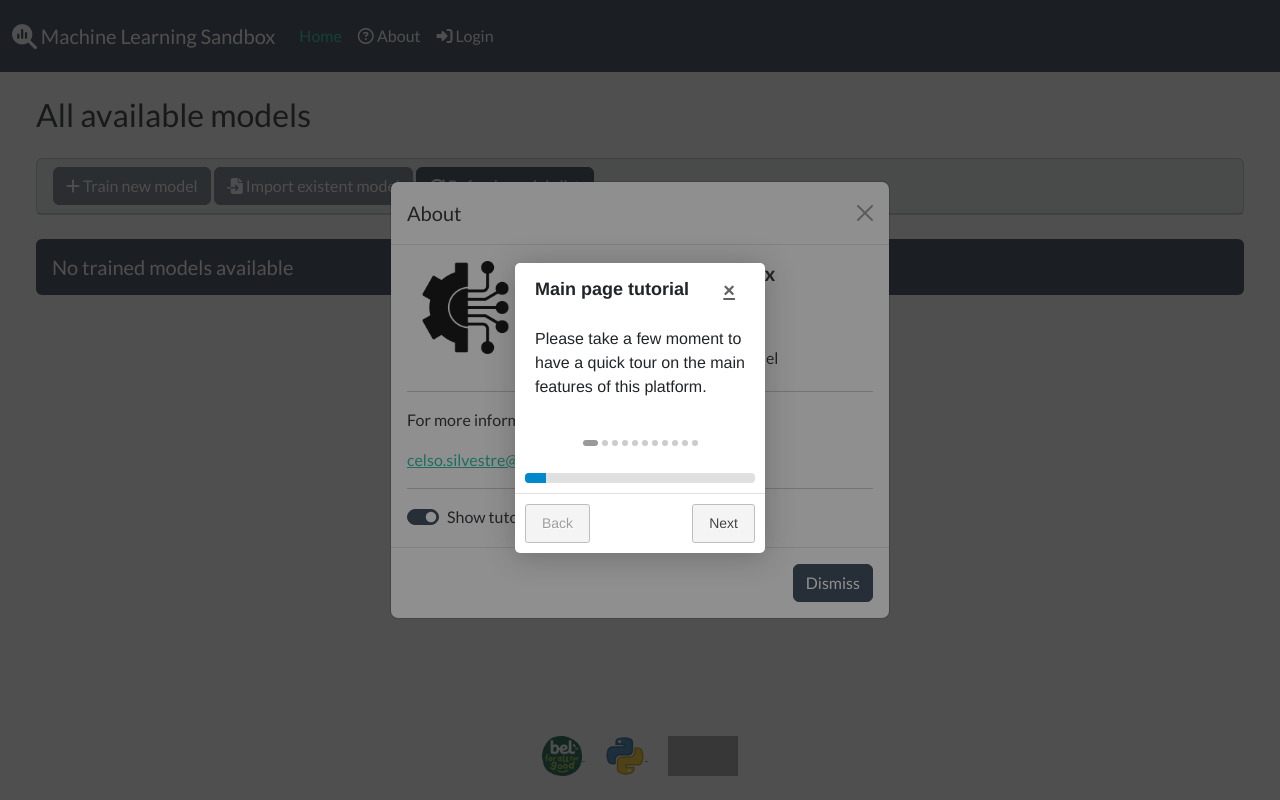
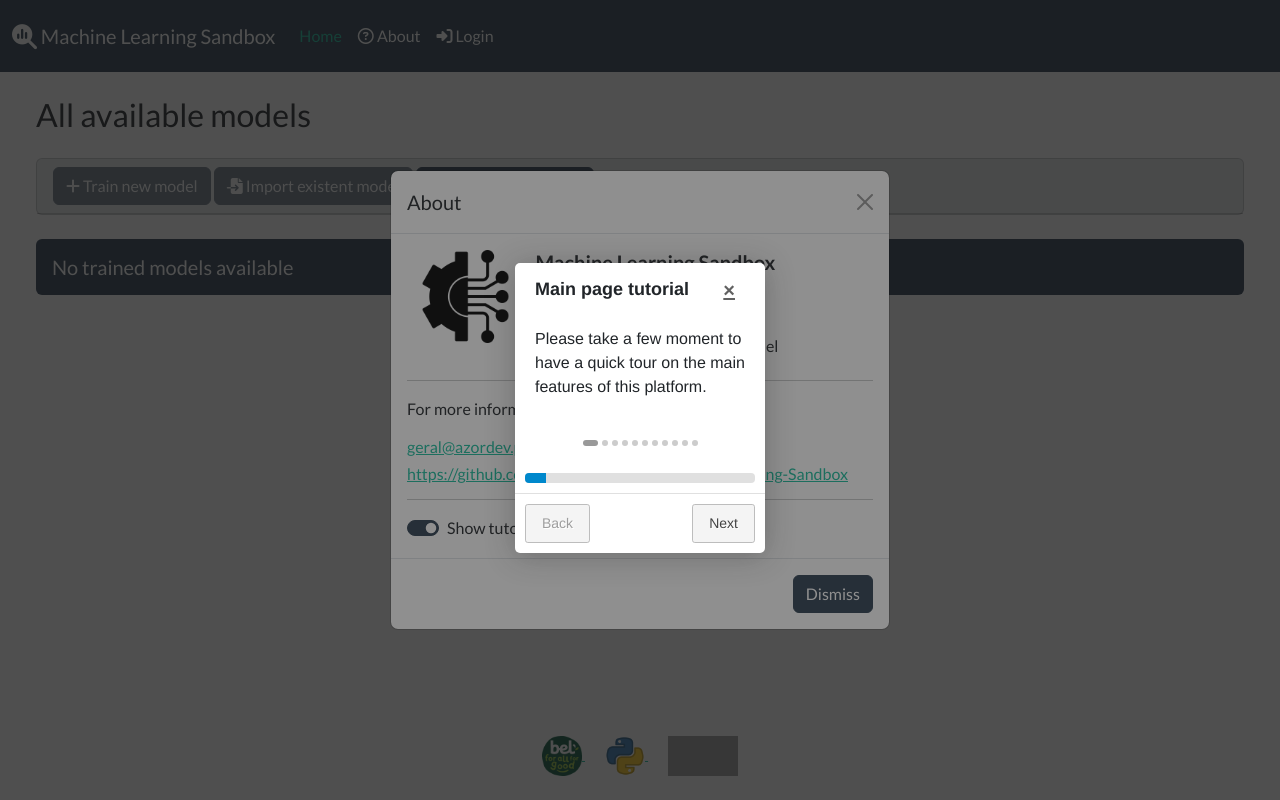
Before and after one commit to CLSoftSilvestre/Machine-Learning-Sandbox, a Flask app: page / in a window 1280 px wide, after a click on "About". Run offline with Flask 2, Linux system fonts and the light colour scheme; some libraries are stand-ins or nearby versions; grey boxes are pictures that could not be loaded.

```diff
--- a/app/templates/base.html
+++ b/app/templates/base.html
@@ -80,7 +80,8 @@
 
                     <hr>
                     <p>For more information please contact:</p>
-                    <a href = "mailto: celso.silvestre@groupe-bel.com">celso.silvestre@groupe-bel.com</a>
+                    <h6><a href = "mailto: geral@azordev.pt">geral@azordev.pt</a></h6>
+                    <h6><a href = "https://github.com/CLSoftSilvestre/Machine-Learning-Sandbox" target="_blank">https://github.com/CLSoftSilvestre/Machine-Learning-Sandbox</a></h6>
                     <hr>
                     <!-- Show tutorials -->
                     <div class="form-check form-switch">
```
Also changed, not shown: app/templates/train.html (+7 -1 lines).
